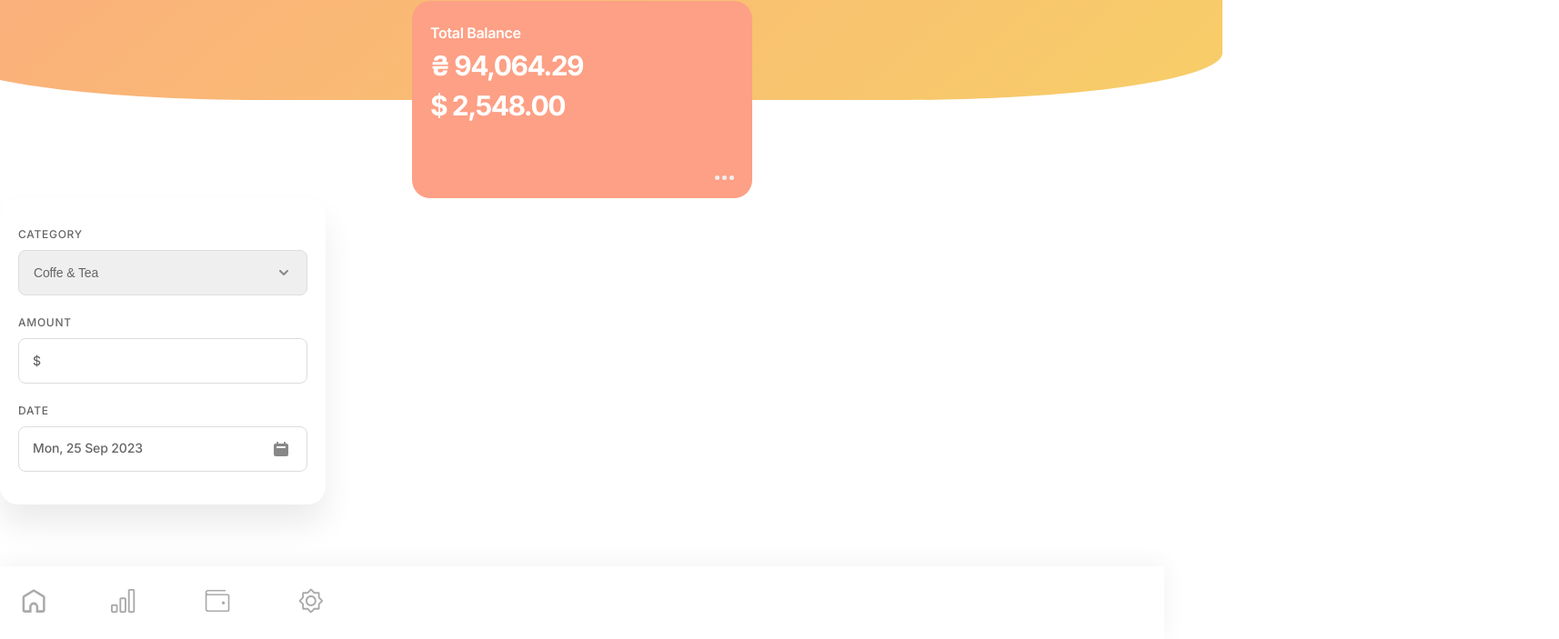
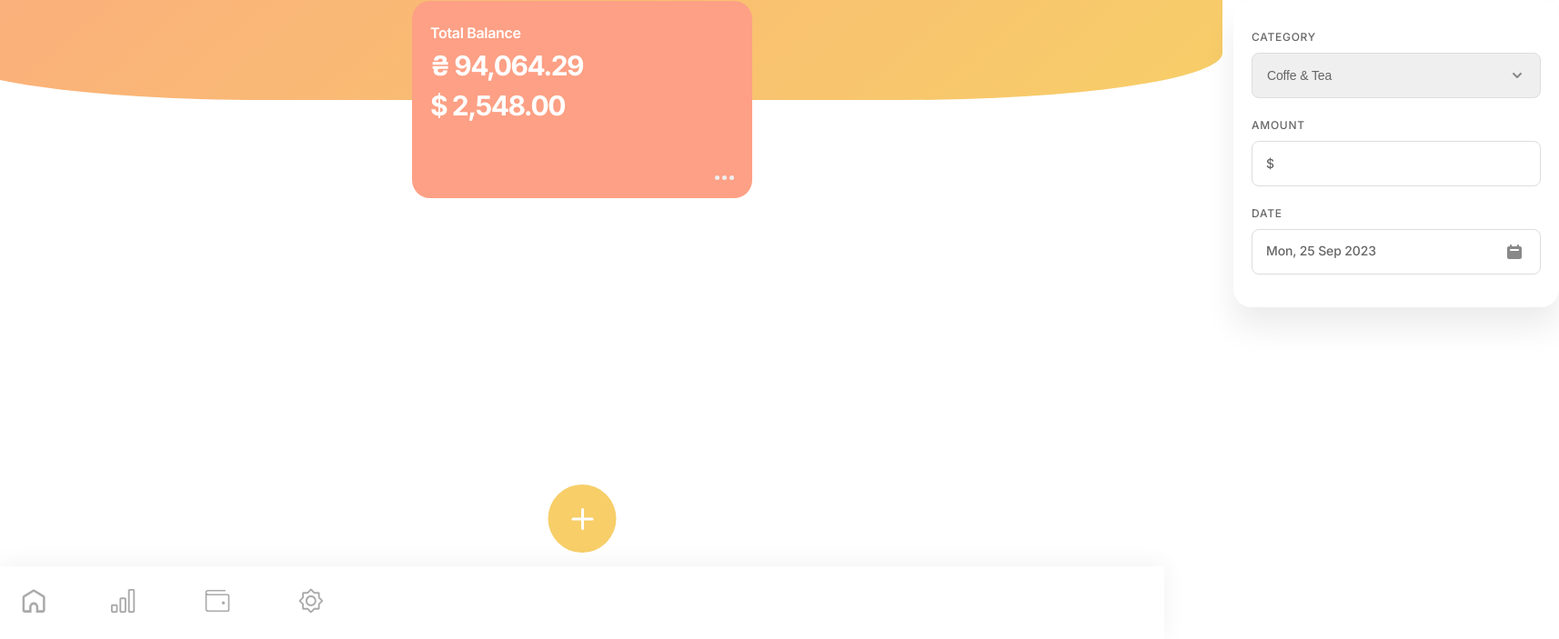
Before and after one commit to emmabaka/wallet, a Next.js app: page / in a window 1280 px wide. Shown: the part 97-800 px from the top of the page at 91% size, 1714 px wide, since content can reach past the window. Built offline with nearby package versions, Linux system fonts and the light colour scheme.

Commit message:
feat: add button for add new expense

```diff
--- a/src/app/globals.scss
+++ b/src/app/globals.scss
@@ -8,6 +8,7 @@ body {
   font-family: "Inter", sans-serif;
   color: white;
   background-color: white;
+  overflow-x: hidden;
 }
 
 h1,
--- a/src/app/page.module.scss
+++ b/src/app/page.module.scss
@@ -0,0 +1,3 @@
+.wrap {
+  position: relative;
+}
--- a/src/app/page.tsx
+++ b/src/app/page.tsx
@@ -1,12 +1,20 @@
+'use client'
+import { useState } from "react";
 import Card from "@/components/Card/Card";
 import AddExpenseForm from "@/components/AddExpenseForm/AddExpenseForm";
+import AddExpenseButton from "@/components/AddExpenseButton/AddExpenseButton";
 import s from "./page.module.scss";
 
 export default function Home() {
+  const [addExpense, setAddExpense] = useState<boolean>(false)
+
   return (
     <>
-      <Card />
-      <AddExpenseForm />
+      <div className={s.wrap}>
+        <Card addExpense={addExpense} />
+        <AddExpenseForm addExpense={addExpense} />
+      </div>
+      <AddExpenseButton addExpense={addExpense} setAddExpense={setAddExpense} />
     </>
   );
 }
--- /dev/null
+++ b/src/components/AddExpenseButton/AddExpenseButton.module.scss
@@ -0,0 +1,14 @@
+.button {
+  position: absolute;
+  bottom: 95px;
+  left: 50%;
+  transform: translateX(-50%);
+  display: flex;
+  align-items: center;
+  justify-content: center;
+  width: 75px;
+  height: 75px;
+  background-color: #f7ce68;
+  border: none;
+  border-radius: 50%;
+}
--- /dev/null
+++ b/src/components/AddExpenseButton/AddExpenseButton.tsx
@@ -0,0 +1,22 @@
+import { AddSVG, DoneSVG } from "../svgs/svgs";
+import s from "./AddExpenseButton.module.scss";
+
+const AddExpenseButton = ({
+  addExpense,
+  setAddExpense,
+}: {
+  addExpense: boolean;
+  setAddExpense: React.Dispatch<React.SetStateAction<boolean>>;
+}) => {
+  const handleClick = () => {
+    addExpense ? setAddExpense(false) : setAddExpense(true);
+  };
+
+  return (
+    <button className={s.button} onClick={handleClick}>
+      {addExpense ? <DoneSVG /> : <AddSVG />}
+    </button>
+  );
+};
+
+export default AddExpenseButton;
--- a/src/components/AddExpenseForm/AddExpenseForm.module.scss
+++ b/src/components/AddExpenseForm/AddExpenseForm.module.scss
@@ -1,12 +1,24 @@
 .form {
+  position: absolute;
+  top: 0;
+  left: 50%;
+  transform: translateX(200%);
   display: flex;
   flex-direction: column;
   gap: 22px;
   width: 358px;
   min-height: 337px;
+  margin: 0 auto;
   padding: 32px 20px;
+  background-color: white;
   border-radius: 20px;
   box-shadow: 0px 22px 35px 0px rgba(0, 0, 0, 0.08);
+  transition: all ease 300ms;
+}
+
+.active {
+  transform: translateX(-50%);
+  transition: all ease 300ms;
 }
 
 .inputWrap {
--- a/src/components/AddExpenseForm/AddExpenseForm.tsx
+++ b/src/components/AddExpenseForm/AddExpenseForm.tsx
@@ -3,7 +3,7 @@ import { ArrowSVG } from "../svgs/svgs";
 import s from "./AddExpenseForm.module.scss";
 import { useState } from "react";
 
-const AddExpenseForm = () => {
+const AddExpenseForm = ({ addExpense }: { addExpense: boolean }) => {
   const currDate = new Date()
     .toLocaleDateString()
     .split(".")
@@ -15,7 +15,7 @@ const AddExpenseForm = () => {
   const [amount, setAmount] = useState("");
 
   return (
-    <form className={s.form}>
+    <form className={addExpense ? `${s.active} ${s.form}` : s.form}>
       <div className={s.inputWrap}>
         <label className={s.label} htmlFor="category">
           Category
--- a/src/components/Card/Card.module.scss
+++ b/src/components/Card/Card.module.scss
@@ -1,10 +1,19 @@
 .card {
+  position: absolute;
+  top: 0;
+  left: 50%;
+  transform: translateX(-50%);
   width: 374px;
   min-height: 201px;
-  margin: 0 auto;
   padding: 25px 20px 16px;
   border-radius: 20px;
   background: #fda085;
+  transition: all ease 300ms;
+}
+
+.hidden {
+  transition: all ease 300ms;
+  transform: translateX(-200%);
 }
 
 .title {
--- a/src/components/Card/Card.tsx
+++ b/src/components/Card/Card.tsx
@@ -1,9 +1,9 @@
 import { MoreSVG } from "../svgs/svgs";
 import s from "./Card.module.scss";
 
-const Card = () => {
+const Card = ({ addExpense }: {addExpense: boolean}) => {
   return (
-    <div className={s.card}>
+    <div className={addExpense ? `${s.hidden} ${s.card}` : s.card}>
       <p className={s.title}>Total Balance</p>
       <p className={s.balance}>₴ 94,064.29</p>
       <p className={s.balance}>$ 2,548.00</p>
--- a/src/components/svgs/svgs.js
+++ b/src/components/svgs/svgs.js
@@ -163,3 +163,40 @@ export const InfoSVG = () => {
     </svg>
   );
 };
+
+export const AddSVG = () => {
+  return (
+    <svg
+      width="38"
+      height="38"
+      viewBox="0 0 38 38"
+      fill="none"
+      xmlns="http://www.w3.org/2000/svg"
+    >
+      <g id="add-outline 1">
+        <path
+          id="Vector"
+          d="M29.5469 19H8.45312M19 8.45312V29.5469V8.45312Z"
+          stroke="white"
+          stroke-width="3"
+          stroke-linecap="round"
+          stroke-linejoin="round"
+        />
+      </g>
+    </svg>
+  );
+};
+
+export const DoneSVG = () => {
+  return (
+    <svg
+      xmlns="http://www.w3.org/2000/svg"
+      viewBox="0 0 50 50"
+      width="28px"
+      height="28px"
+      fill="white"
+    >
+      <path d="M 41.9375 8.625 C 41.273438 8.648438 40.664063 9 40.3125 9.5625 L 21.5 38.34375 L 9.3125 27.8125 C 8.789063 27.269531 8.003906 27.066406 7.28125 27.292969 C 6.5625 27.515625 6.027344 28.125 5.902344 28.867188 C 5.777344 29.613281 6.078125 30.363281 6.6875 30.8125 L 20.625 42.875 C 21.0625 43.246094 21.640625 43.410156 22.207031 43.328125 C 22.777344 43.242188 23.28125 42.917969 23.59375 42.4375 L 43.6875 11.75 C 44.117188 11.121094 44.152344 10.308594 43.78125 9.644531 C 43.410156 8.984375 42.695313 8.589844 41.9375 8.625 Z" />
+    </svg>
+  );
+};
```
